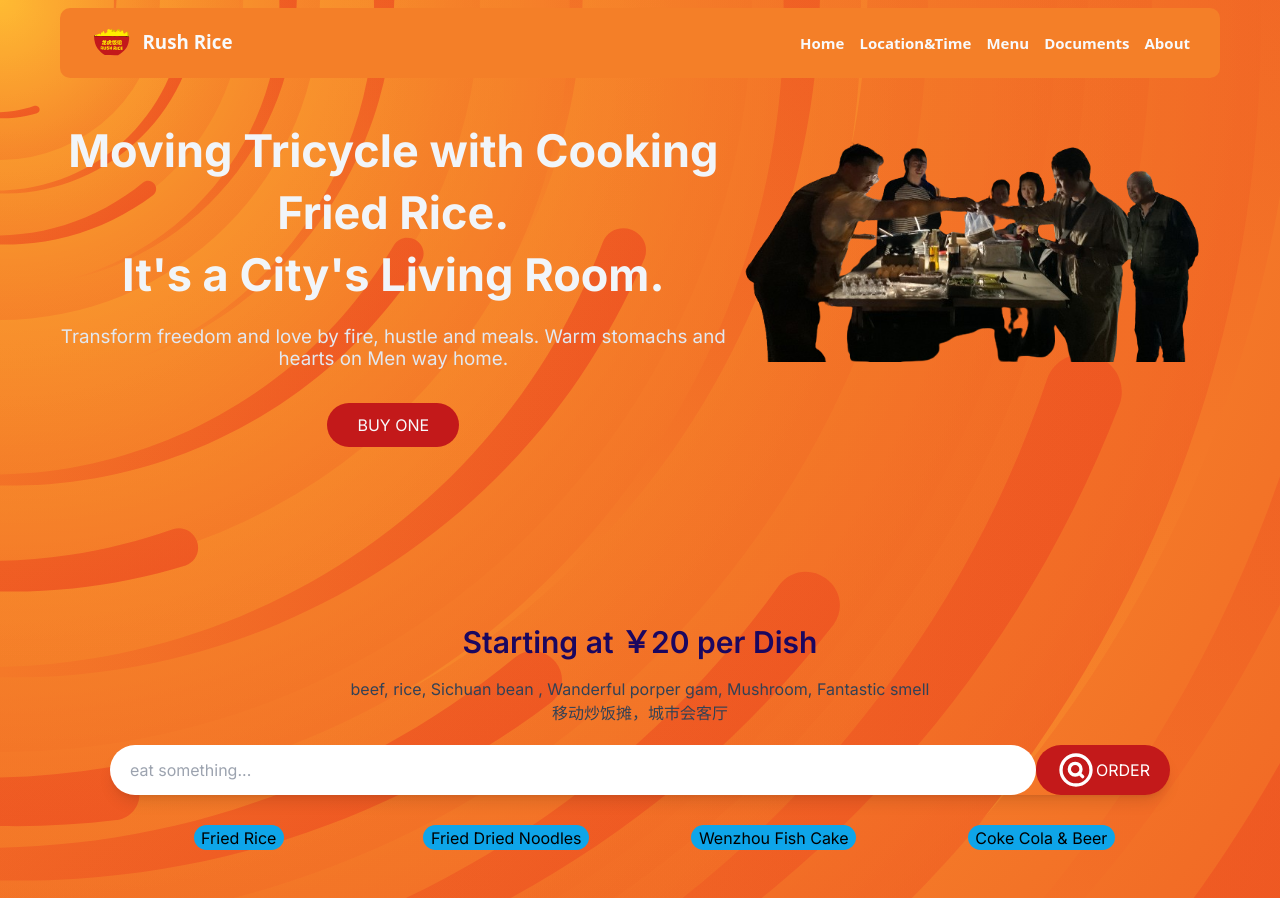
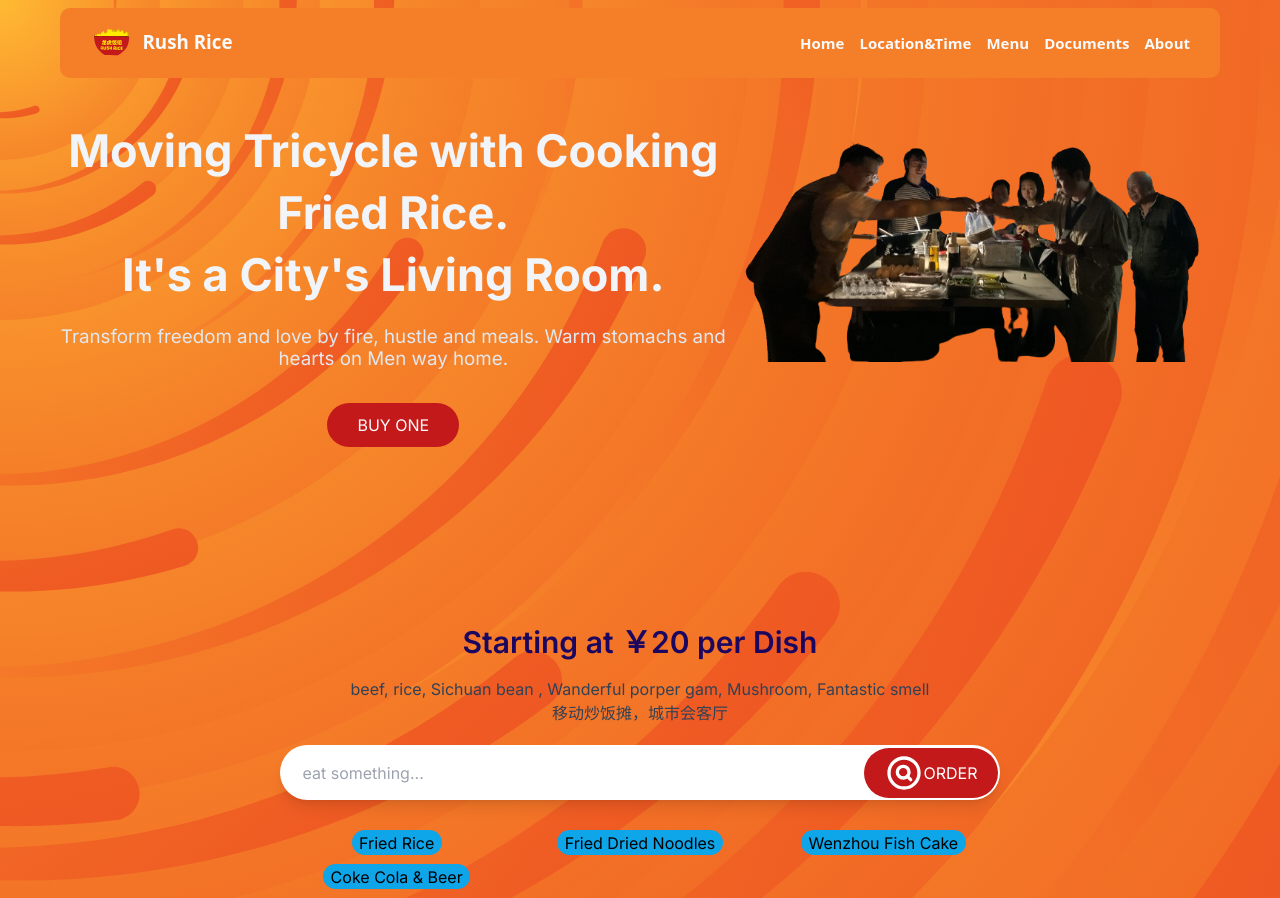
Before and after one commit to virgotatus/RushRice, a React (Vite) app: page / in a window 1280 px wide. Shown: the top 898 px of the page. Built offline with nearby package versions, Linux system fonts and the light colour scheme.

Commit message:
search button in div white

```diff
--- a/src/_components/Domain.tsx
+++ b/src/_components/Domain.tsx
@@ -13,19 +13,18 @@ const Domain = () => {
           <br></br> 移动炒饭摊，城市会客厅
         </p>
       </section>
-      <section className="text-center mx-20">
-        <div className="border-1 border-solid shadow-lg rounded-full sm:w-full w-auto flex mx-auto">
+      <section className="text-center max-w-6xl mx-auto ">
+        <div className="border-1 border-solid shadow-lg rounded-full flex bg-white p-1">
           <input
             placeholder="eat something..."
-            className=" text-[--color-primary] px-8 grow outline-0 rounded-full"
+            className="text-[--color-primary] px-8 grow  outline-0 rounded-full"
           ></input>
           <button
-            className=" rounded-full bg-[--color-accent]
+            className="inline-flex rounded-full bg-[--color-accent]
                px-8 py-2 uppercase
-              text-[white]
+              text-[white] items-center
               "
           >
-            <div className="flex items-center ">
             <svg
               width="40px"
               height="40px"
@@ -59,7 +58,6 @@ const Domain = () => {
               />
             </svg>
             <span>order</span>
-            </div>
           </button>
         </div>
         <div className="mt-12">
```
Lines whose indentation alone changed are shown as unchanged.
